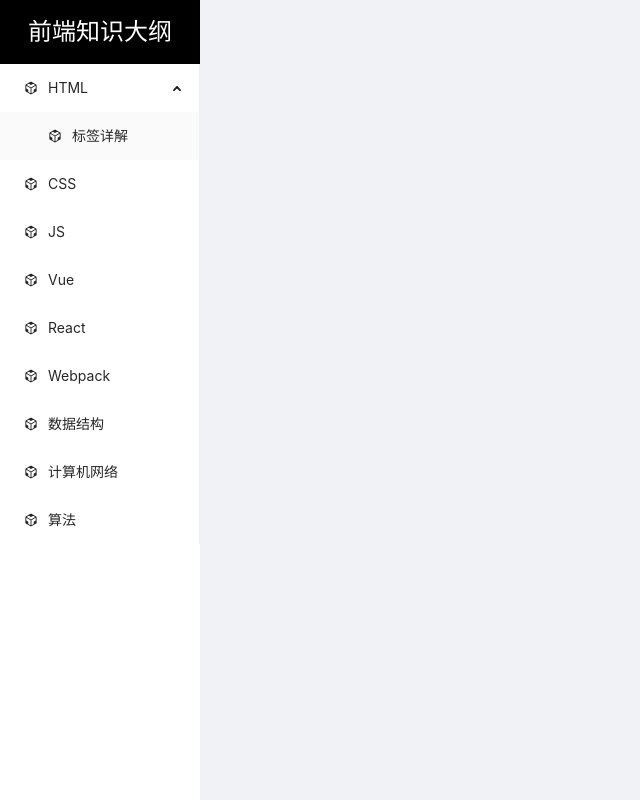
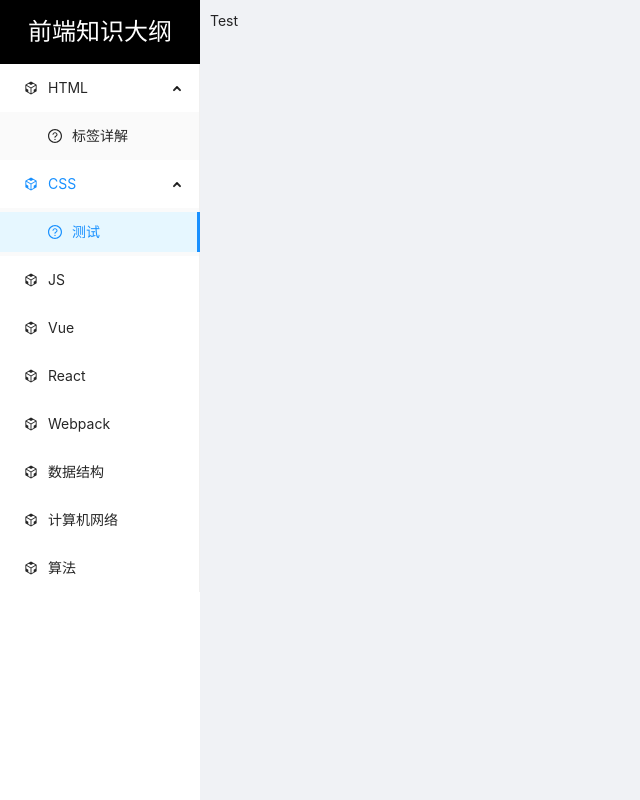
Before and after one commit to cuiwu-hub/react-demo-vite, a React (Vite) app: page /css/test in a window 1280 px wide. Both pictures are taken after a click on the element "HTML". Shown: the whole page, without its empty margins (0-640 px from the left). Built offline with nearby package versions, Linux system fonts and the light colour scheme.

Commit message:
路由配置最终版

```diff
--- a/src/layout/Index.jsx
+++ b/src/layout/Index.jsx
@@ -1,4 +1,4 @@
-import { CodeSandboxOutlined } from '@ant-design/icons';
+import { CodeSandboxOutlined, QuestionCircleOutlined } from '@ant-design/icons';
 import { Layout, Menu } from 'antd';
 import React, { useState, useEffect } from 'react';
 import './index.css'
@@ -16,9 +16,11 @@
 
 const items = [
   getItem('HTML', 'html', <CodeSandboxOutlined />, [
-    getItem('标签详解', 'html/tag', <CodeSandboxOutlined />)
+    getItem('标签详解', 'html/tag', <QuestionCircleOutlined />)
   ]),
-  getItem('CSS', 'css', <CodeSandboxOutlined />),
+  getItem('CSS', 'css', <CodeSandboxOutlined />, [
+    getItem('测试', 'css/test', <QuestionCircleOutlined />)
+  ]),
   getItem('JS', 'js', <CodeSandboxOutlined />),
   getItem('Vue', 'vue', <CodeSandboxOutlined />),
   getItem('React', 'react', <CodeSandboxOutlined />),
@@ -31,8 +33,10 @@
 const App = (props) => {
   const navigate = useNavigate()
   const [path, setPath] = useState([])
+  const [openKeys, setOpenKeys] = useState([])
   useEffect(() => {
     setPath([window.location.pathname.slice(1)])
+    setOpenKeys([window.location.pathname.slice(1).split('/')[0]])
   }, [])
   return (
     <Layout
@@ -41,7 +45,10 @@
       <Sider theme='light'>
         <h3 className='sider-title'>前端知识大纲</h3>
         <Menu
-          // openKeys={[...path]}
+          openKeys={[...openKeys]}
+          onOpenChange={(item) => {
+            setOpenKeys(item)
+          }}
           selectedKeys={[...path]}
           mode="inline"
           items={items}
--- a/src/router/Index.jsx
+++ b/src/router/Index.jsx
@@ -4,18 +4,21 @@
 import CssPart from "../views/CssPart/CssPart.jsx";
 import Jscript from '../views/Jscript/Jscript.jsx'
 import Tag from "../views/Tag/Tag.jsx";
+import Test from '../views/Test/Test.jsx'
 export default function Router() {
   return (
     <BrowserRouter>
       <App>
         <Routes>
-          <Route path="" element={<Navigate to='html' replace/>}></Route>
+          <Route path="" element={<Navigate to='html/tag' replace/>}></Route>
           {/* html部分 */}
           <Route path="html" element={<Index/>}>
             {/* 标签详解 */}
             <Route path="tag" element={<Tag/>}></Route>
           </Route>
-          <Route path="css" element={<CssPart/>}></Route>
+          <Route path="css" element={<CssPart/>}>
+            <Route path="test" element={<Test/>}></Route>
+          </Route>
           <Route path="js" element={<Jscript/>}></Route>
         </Routes>
       </App>
--- a/src/views/CssPart/CssPart.jsx
+++ b/src/views/CssPart/CssPart.jsx
@@ -1,7 +1,8 @@
 import React from 'react'
+import { Outlet } from 'react-router-dom'
 
 export default function CssPart() {
   return (
-    <div>css part</div>
+    <div><Outlet/></div>
   )
 }
--- /dev/null
+++ b/src/views/Test/Test.jsx
@@ -0,0 +1,7 @@
+import React from 'react'
+
+export default function Test() {
+  return (
+    <div>Test</div>
+  )
+}
```
